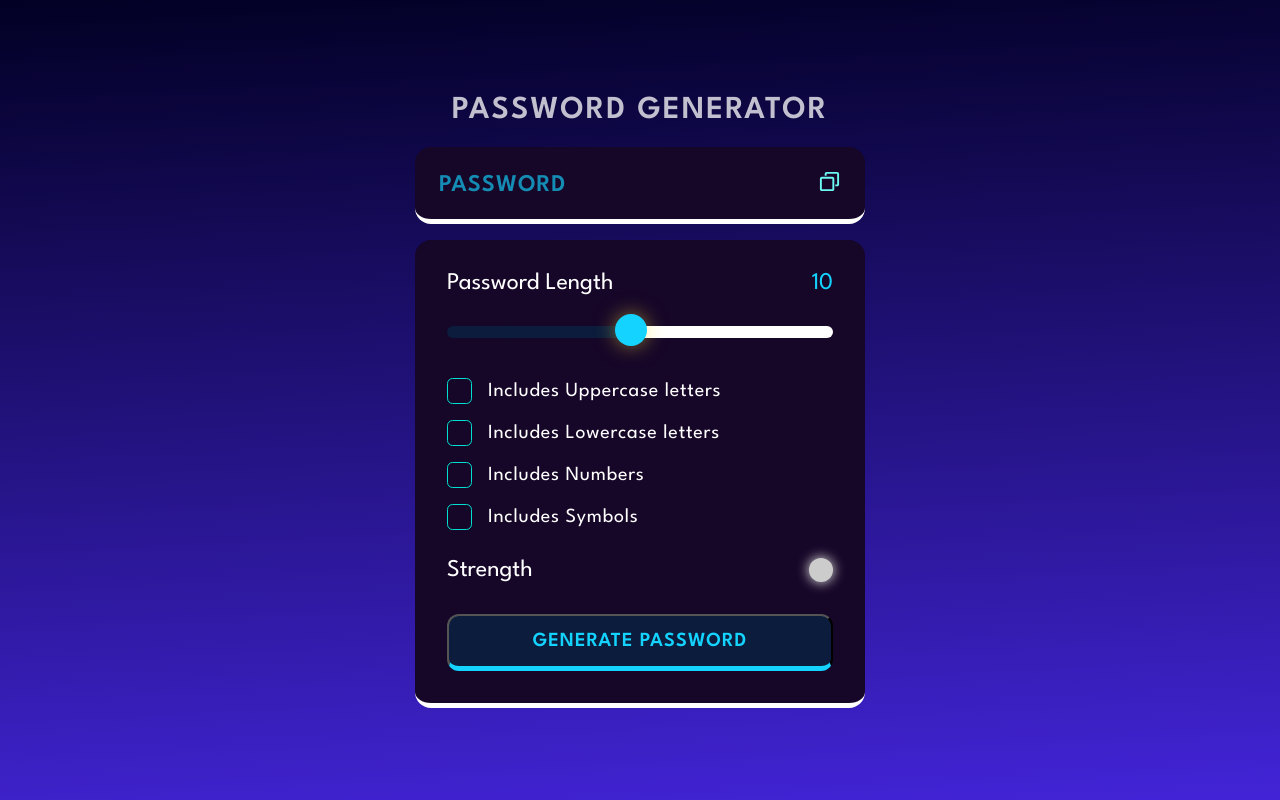
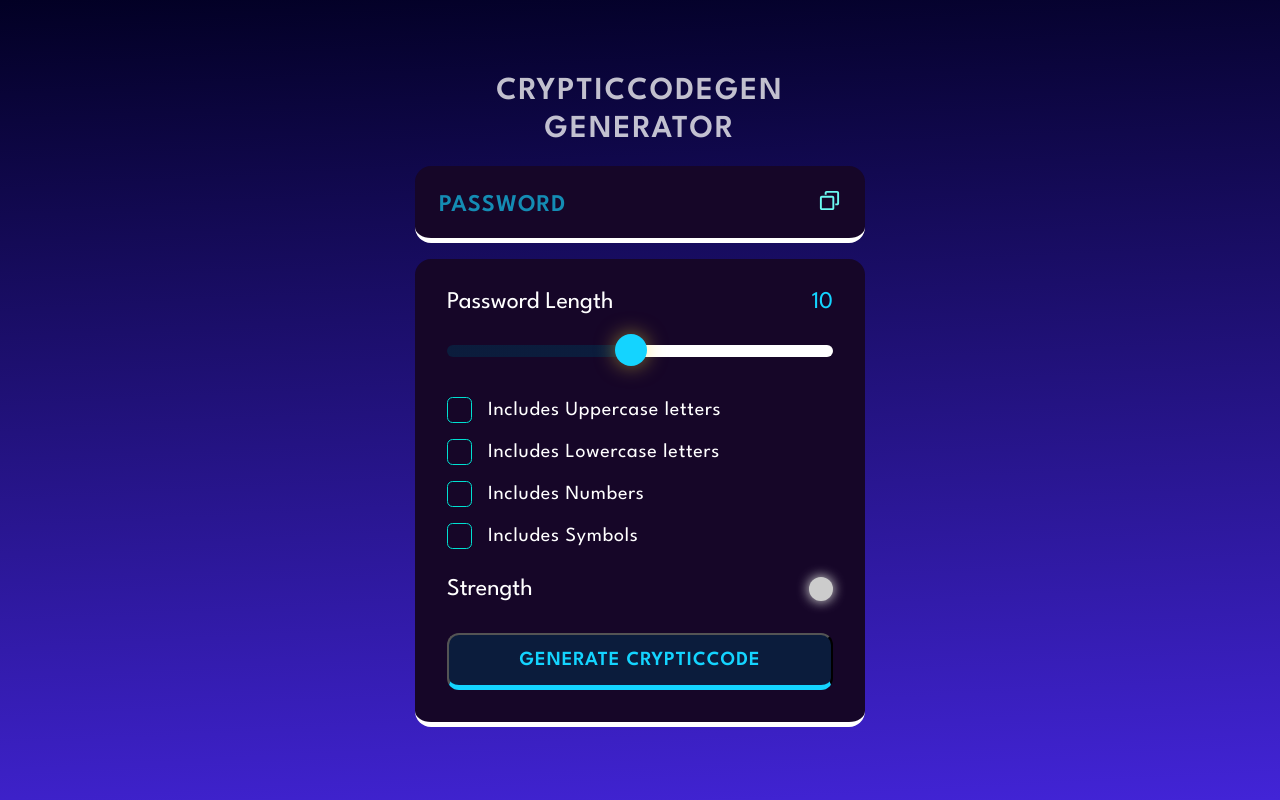
Before and after one commit to Ajayrathore20/Password-Genrator, a plain HTML site: page index.html in a window 1280 px wide. Drawn offline with Linux system fonts and the light colour scheme.

Commit message:
Update index.html

```diff
--- a/index.html
+++ b/index.html
@@ -4,7 +4,7 @@
     <meta charset="UTF-8">
     <meta http-equiv="X-UA-Compatible" content="IE=edge">
     <meta name="viewport" content="width=device-width, initial-scale=1.0">
-    <title>Ajay | Password Generator </title>
+    <title>Ajay | CrypticCodeGen </title>
     <link rel="preconnect" href="https://fonts.googleapis.com" />
     <link rel="preconnect" href="https://fonts.gstatic.com" crossorigin />
     <link rel="shortcut icon" href="Ajay favicon.jpg" type="image/x-icon">
@@ -18,7 +18,7 @@
 
     <div class="container">
 
-        <h1>Password Generator</h1>
+        <h1>CrypticCodeGen Generator</h1>
 
         <div class="display-container">
 
@@ -71,7 +71,7 @@
             </div>
 
             <!-- generate password-->
-            <button class="generateButton">Generate Password</button>
+            <button class="generateButton">Generate CrypticCode</button>
 
         </div>
 
```
